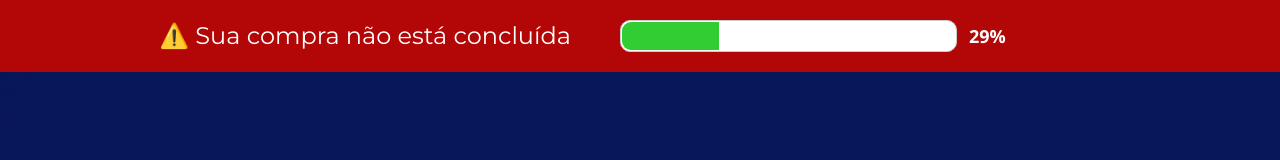
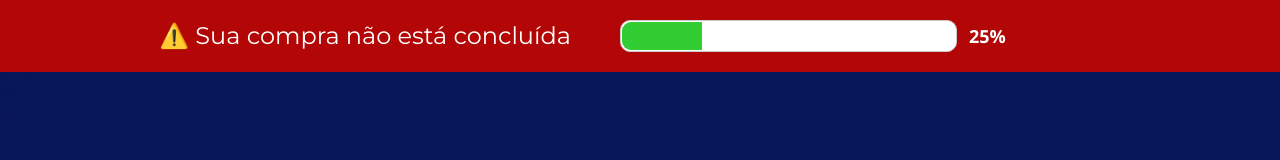
Before and after one commit to USA-English/upsell-page-cs, a Next.js app: page / in a window 1280 px wide. Shown: the top 160 px of the page. Built offline with nearby package versions, Linux system fonts and the light colour scheme.

Commit message:
Make progress bar deterministic and scriptable

```diff
--- a/components/AnimatedProgressBar.tsx
+++ b/components/AnimatedProgressBar.tsx
@@ -1,83 +1,111 @@
 "use client";
 
-import { useEffect, useMemo, useState } from "react";
+import { useEffect, useState } from "react";
 
 type AnimatedProgressBarProps = {
   durationMs?: number;
   finalPercent?: number;
   initialPercent?: number;
+  milestones?: ProgressMilestone[];
 };
 
-type ProgressFrame = {
-  time: number;
-  value: number;
+type ProgressMilestone = {
+  timeMs: number;
+  percent: number;
 };
+
+declare global {
+  interface Window {
+    setCheckoutProgress?: (percent: number) => void;
+    completeCheckoutProgress?: () => void;
+  }
+}
+
+const defaultMilestones: ProgressMilestone[] = [
+  { timeMs: 0, percent: 7 },
+  { timeMs: 3500, percent: 15 },
+  { timeMs: 9000, percent: 28 },
+  { timeMs: 16000, percent: 42 },
+  { timeMs: 24000, percent: 58 },
+  { timeMs: 33000, percent: 73 },
+  { timeMs: 45000, percent: 88 }
+];
 
 function easeOutCubic(value: number) {
   return 1 - Math.pow(1 - value, 3);
 }
 
-function buildProgressFrames({
-  durationMs,
-  finalPercent,
-  initialPercent
-}: Required<AnimatedProgressBarProps>): ProgressFrame[] {
-  const frameCount = 24;
-  const frames: ProgressFrame[] = [{ time: 0, value: initialPercent }];
-  let elapsed = 0;
-  let current = initialPercent;
-  let remaining = finalPercent - initialPercent;
-
-  for (let index = 1; index <= frameCount; index += 1) {
-    const progressRatio = index / frameCount;
-    const delayWeight =
-      0.55 + Math.random() * 1.4 + (index % 5 === 0 ? Math.random() * 1.6 : 0);
-    const estimatedTime = durationMs / frameCount;
-    elapsed = Math.min(durationMs, elapsed + estimatedTime * delayWeight);
-
-    const naturalPush =
-      remaining *
-      (0.035 + Math.random() * 0.085 + (progressRatio < 0.35 ? 0.025 : 0));
-    const occasionalPause = index % 6 === 0 ? Math.random() * 0.35 : 0;
-    const increment = Math.max(0.25, naturalPush - occasionalPause);
-
-    current = Math.min(finalPercent, current + increment);
-    remaining = finalPercent - current;
-    frames.push({ time: elapsed, value: current });
-  }
-
-  frames.push({ time: durationMs, value: finalPercent });
-  return frames.sort((a, b) => a.time - b.time);
-}
-
 export default function AnimatedProgressBar({
   durationMs = 45000,
   finalPercent = 88,
-  initialPercent = 7
+  initialPercent = 7,
+  milestones = defaultMilestones
 }: AnimatedProgressBarProps) {
   const [percent, setPercent] = useState(initialPercent);
-  const frames = useMemo(
-    () => buildProgressFrames({ durationMs, finalPercent, initialPercent }),
-    [durationMs, finalPercent, initialPercent]
-  );
 
   useEffect(() => {
+    const normalizedMilestones = [
+      { timeMs: 0, percent: initialPercent },
+      ...milestones,
+      { timeMs: durationMs, percent: finalPercent }
+    ]
+      .map((milestone) => ({
+        timeMs: Math.min(durationMs, Math.max(0, milestone.timeMs)),
+        percent: Math.min(finalPercent, Math.max(initialPercent, milestone.percent))
+      }))
+      .sort((a, b) => a.timeMs - b.timeMs)
+      .filter(
+        (milestone, index, list) =>
+          index === list.findIndex((item) => item.timeMs === milestone.timeMs)
+      );
     const start = performance.now();
     let animationFrame = 0;
+    let scriptOverride = false;
+
+    function setProgressFromScript(value: number) {
+      scriptOverride = true;
+      setPercent(Math.min(finalPercent, Math.max(initialPercent, value)));
+    }
+
+    function handleProgressEvent(event: Event) {
+      const customEvent = event as CustomEvent<{ percent?: number }>;
+      if (typeof customEvent.detail?.percent === "number") {
+        setProgressFromScript(customEvent.detail.percent);
+      }
+    }
+
+    function handleMessage(event: MessageEvent) {
+      if (
+        event.data &&
+        event.data.type === "set-checkout-progress" &&
+        typeof event.data.percent === "number"
+      ) {
+        setProgressFromScript(event.data.percent);
+      }
+    }
 
     function update(now: number) {
+      if (scriptOverride) {
+        return;
+      }
+
       const elapsed = Math.min(durationMs, now - start);
-      const nextIndex = frames.findIndex((frame) => frame.time >= elapsed);
-      const currentIndex = Math.max(1, nextIndex === -1 ? frames.length - 1 : nextIndex);
-      const previous = frames[currentIndex - 1];
-      const next = frames[currentIndex];
-      const segmentDuration = Math.max(1, next.time - previous.time);
+      const nextIndex = normalizedMilestones.findIndex(
+        (milestone) => milestone.timeMs >= elapsed
+      );
+      const currentIndex = Math.max(
+        1,
+        nextIndex === -1 ? normalizedMilestones.length - 1 : nextIndex
+      );
+      const previous = normalizedMilestones[currentIndex - 1];
+      const next = normalizedMilestones[currentIndex];
+      const segmentDuration = Math.max(1, next.timeMs - previous.timeMs);
       const segmentProgress = Math.min(
         1,
-        Math.max(0, (elapsed - previous.time) / segmentDuration)
+        Math.max(0, (elapsed - previous.timeMs) / segmentDuration)
       );
       const eased = easeOutCubic(segmentProgress);
-      const value = previous.value + (next.value - previous.value) * eased;
+      const value = previous.percent + (next.percent - previous.percent) * eased;
 
       setPercent(Math.min(finalPercent, value));
 
@@ -86,10 +114,20 @@ export default function AnimatedProgressBar({
       }
     }
 
+    window.setCheckoutProgress = setProgressFromScript;
+    window.completeCheckoutProgress = () => setProgressFromScript(finalPercent);
+    window.addEventListener("checkout-progress", handleProgressEvent);
+    window.addEventListener("message", handleMessage);
     animationFrame = requestAnimationFrame(update);
 
-    return () => cancelAnimationFrame(animationFrame);
-  }, [durationMs, finalPercent, frames]);
+    return () => {
+      cancelAnimationFrame(animationFrame);
+      window.removeEventListener("checkout-progress", handleProgressEvent);
+      window.removeEventListener("message", handleMessage);
+      delete window.setCheckoutProgress;
+      delete window.completeCheckoutProgress;
+    };
+  }, [durationMs, finalPercent, initialPercent, milestones]);
 
   const roundedPercent = Math.round(percent);
 
```
